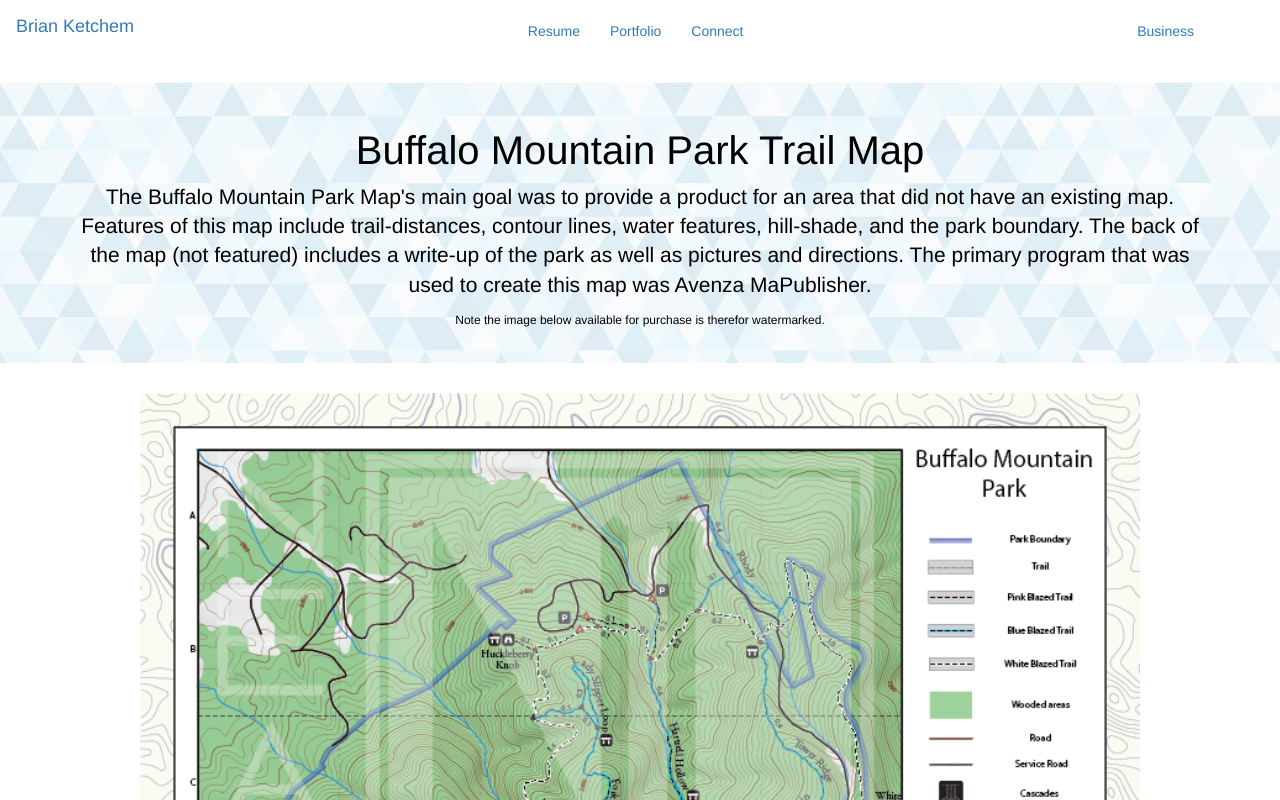
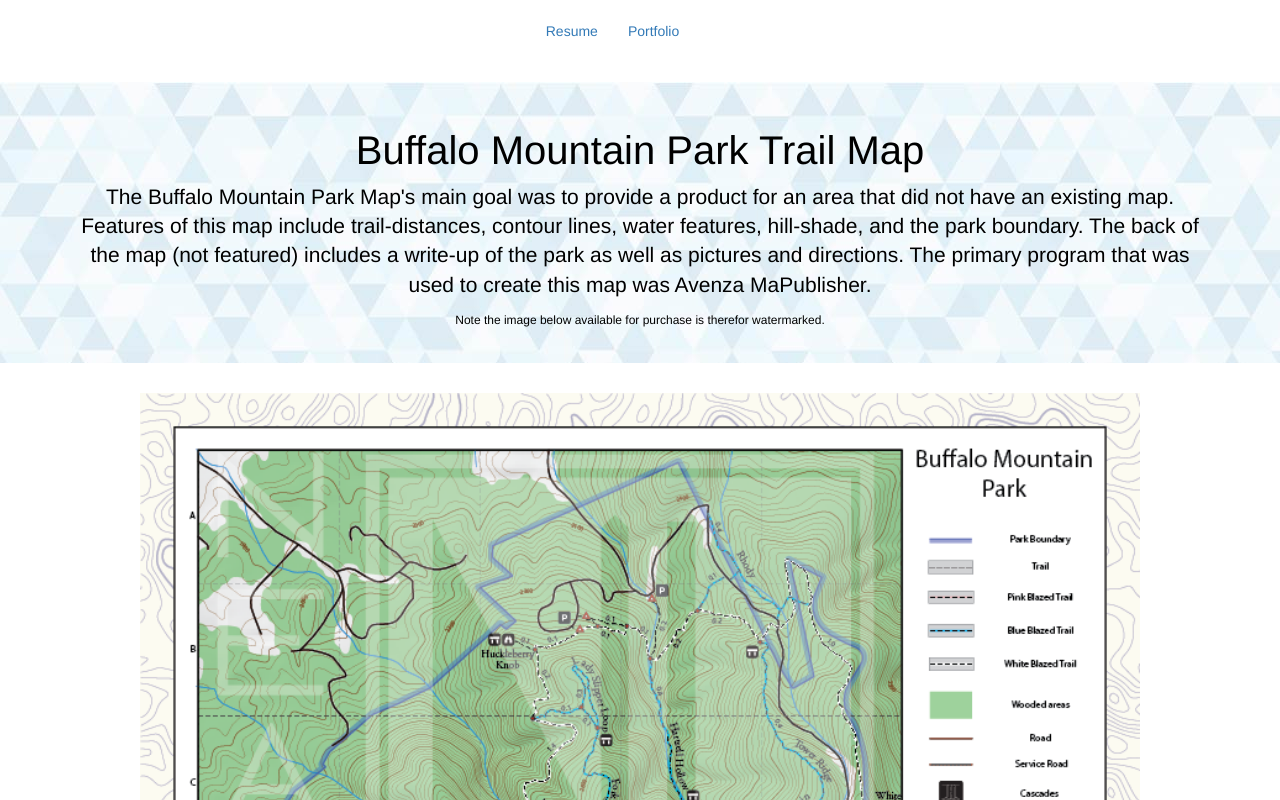
Before and after one commit to Ketchem/map-gallery, a plain HTML site: page Portfolio/BuffaloMountain.html in a window 1280 px wide. Shown: the top 800 px of the page. Drawn offline with Linux system fonts and the light colour scheme.

Commit message:
Removed two more buttons

```diff
--- a/Portfolio/BuffaloMountain.html
+++ b/Portfolio/BuffaloMountain.html
@@ -20,16 +20,11 @@
                     <span class="glyphicon glyphicon-menu-hamburger"></span>
                     <span class="menu"> Menu</span>
                 </button>
-                <a class="navbar-brand" href="../index.html">Brian Ketchem</a>
             </div>
             <div id="navbar" class="collapse navbar-collapse"> <!-- Links to include in navbar -->
                 <ul class="nav navbar-nav navbar-inner center">  <!-- Unordered list for links on navbar -->
                     <li><a href="../resume.html">Resume</a></li>
-                    <li><a href="../portfolio.html">Portfolio</a></li>
-                    <li><a href="../connect.html">Connect</a></li>
-                </ul>
-                <ul class="nav navbar-nav navbar-right">
-                    <li><a href="https://www.neatlinesmaps.com">Business</a></li>
+                    <li><a href="../index.html">Portfolio</a></li>
                 </ul>
             </div> <!-- end .navbar-collapse -->
         </div> <!-- end .container -->
```
Also changed, not shown: Portfolio/MTMFestival.html (+0 -1 lines).
